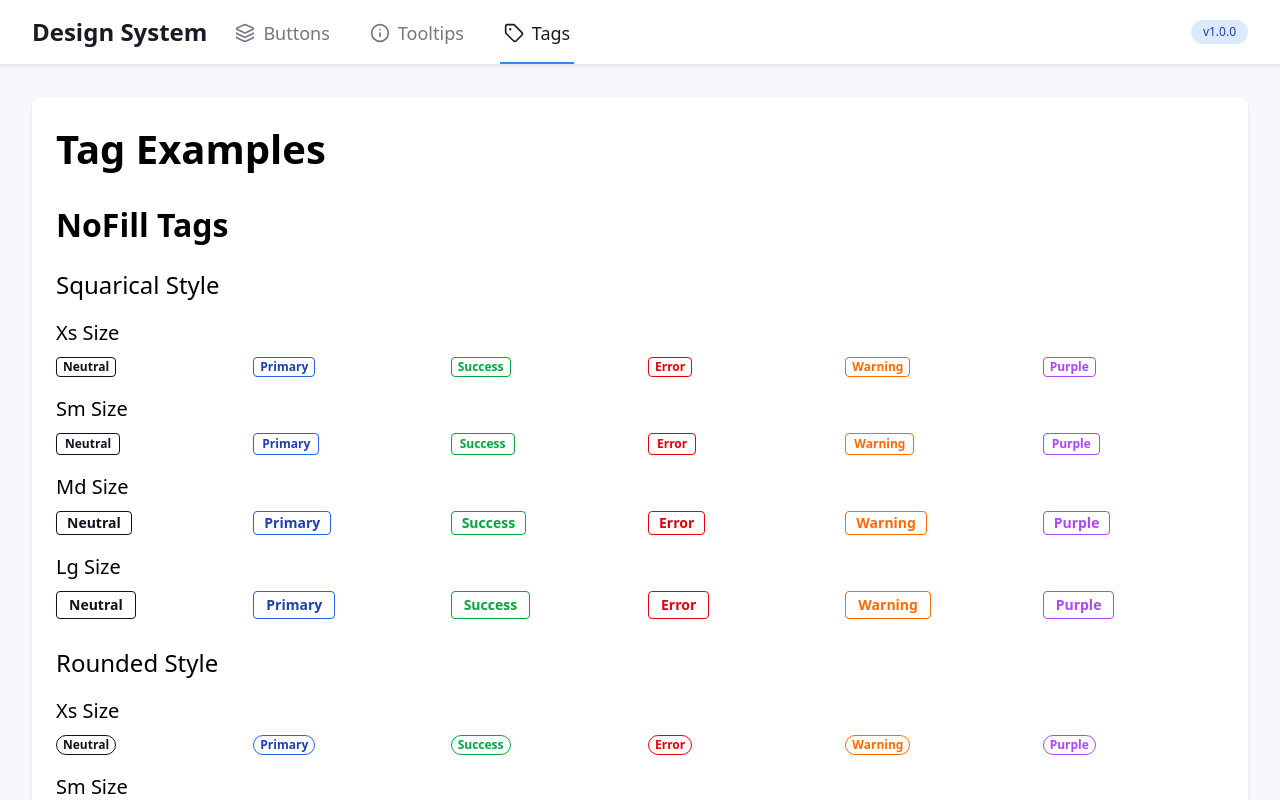
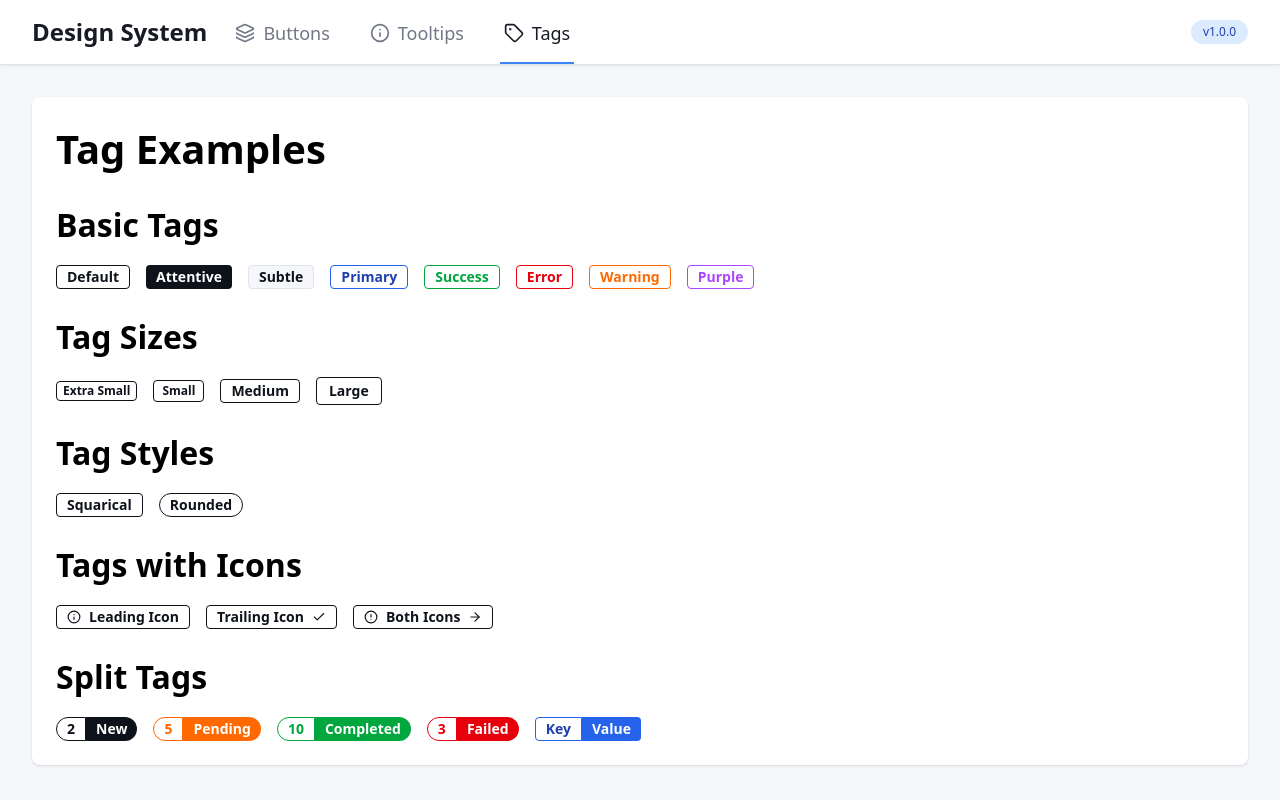
Before and after one commit to vinit-juspay/design-system, a React (Vite) app: page / in a window 1280 px wide. Both pictures are taken after a click on the button "Tags". Shown: the top 800 px of the page. Built offline with nearby package versions, Linux system fonts and the light colour scheme; a web font is replaced by a local one.

Commit message:
resolved pr comments and made the tag rendering simple and straight forward

```diff
--- a/src/App.tsx
+++ b/src/App.tsx
@@ -2,17 +2,9 @@ import { useState } from "react";
 import { Search, Plus, ArrowRight, Trash2, Check, Info, AlertCircle, HelpCircle, Layers, Tag as TagIcon } from "lucide-react";
 import { Tooltip } from "./index";
 import { Button, Tag, SplitTag } from "../lib/main";
-import { themeConfig } from "../lib/themeConfig";
-import { TagVariant, TagStyle, TagSize, TagColor } from "../lib/components/Tag/types";
 
 const App = () => {
   const [activeComponent, setActiveComponent] = useState<'buttons' | 'tooltips' | 'tags'>('buttons');
-
-  // Extract values directly from themeConfig with proper type casting
-  const variants = Object.keys(themeConfig.euler.tag.variant) as TagVariant[];
-  const styles = Object.keys(themeConfig.euler.tag.style) as TagStyle[];
-  const sizes = Object.keys(themeConfig.euler.tag.sizes) as TagSize[];
-  const colors = Object.keys(themeConfig.euler.tag.variant.noFill) as TagColor[];
 
   const renderNavbar = () => (
     <div className="sticky top-0 z-10 bg-white border-b border-gray-200 shadow-sm">
@@ -401,66 +393,88 @@ const App = () => {
     <>
       <h2 className="text-2xl font-semibold">Tag Examples</h2>
 
-      {/* Comprehensive Tag Examples - with default icons on both sides */}
-      {variants.map(variant => (
-        <div key={variant} className="mt-6">
-          <h3 className="text-xl font-semibold capitalize mb-4">{variant} Tags</h3>
+      {/* Basic Tag Examples */}
+      <div className="mt-6">
+        <h3 className="text-xl font-semibold mb-4">Basic Tags</h3>
+        <div className="flex flex-wrap gap-4">
+          <Tag label="Default" />
+          <Tag variant="attentive" label="Attentive" />
+          <Tag variant="subtle" label="Subtle" />
+          <Tag color="primary" label="Primary" />
+          <Tag color="success" label="Success" />
+          <Tag color="error" label="Error" />
+          <Tag color="warning" label="Warning" />
+          <Tag color="purple" label="Purple" />
+        </div>
+      </div>
 
-          {styles.map(style => (
-            <div key={style} className="mb-6">
-              <h4 className="text-lg font-medium capitalize mb-3">{style} Style</h4>
+      {/* Tag Sizes */}
+      <div className="mt-6">
+        <h3 className="text-xl font-semibold mb-4">Tag Sizes</h3>
+        <div className="flex flex-wrap gap-4 items-center">
+          <Tag size="xs" label="Extra Small" />
+          <Tag size="sm" label="Small" />
+          <Tag size="md" label="Medium" />
+          <Tag size="lg" label="Large" />
+        </div>
+      </div>
 
-              {sizes.map(size => (
-                <div key={size} className="mb-4">
-                  <h5 className="text-md font-medium capitalize mb-2">{size} Size</h5>
+      {/* Tag Styles */}
+      <div className="mt-6">
+        <h3 className="text-xl font-semibold mb-4">Tag Styles</h3>
+        <div className="flex flex-wrap gap-4">
+          <Tag tagStyle="squarical" label="Squarical" />
+          <Tag tagStyle="rounded" label="Rounded" />
+        </div>
+      </div>
 
-                  <div className="grid grid-cols-6 gap-4 mb-3">
-                    {colors.map(color => (
-                      <Tag
-                        key={color}
-                        variant={variant}
-                        tagStyle={style}
-                        size={size}
-                        color={color}
-                        label={color.charAt(0).toUpperCase() + color.slice(1)}
-                      />
-                    ))}
-                  </div>
-                </div>
-              ))}
-            </div>
-          ))}
+      {/* Tags with Icons */}
+      <div className="mt-6">
+        <h3 className="text-xl font-semibold mb-4">Tags with Icons</h3>
+        <div className="flex flex-wrap gap-4">
+          <Tag
+            label="Leading Icon"
+            leadingSlot={<Info size={16} />}
+          />
+          <Tag
+            label="Trailing Icon"
+            trailingSlot={<Check size={16} />}
+          />
+          <Tag
+            label="Both Icons"
+            leadingSlot={<AlertCircle size={16} />}
+            trailingSlot={<ArrowRight size={16} />}
+          />
         </div>
-      ))}
+      </div>
 
-      {/* Split Tags - with default icons on both sides */}
+      {/* Split Tags */}
       <div className="mt-6">
         <h3 className="text-xl font-semibold mb-4">Split Tags</h3>
-
-        {styles.map(style => (
-          <div key={style} className="mb-6">
-            <h4 className="text-lg font-medium capitalize mb-3">{style} Style</h4>
-
-            {sizes.map(size => (
-              <div key={size} className="mb-4">
-                <h5 className="text-md font-medium capitalize mb-2">{size} Size</h5>
-
-                <div className="grid grid-cols-6 gap-4 mb-3">
-                  {colors.map(color => (
-                    <SplitTag
-                      key={color}
-                      tagStyle={style}
-                      size={size}
-                      color={color}
-                      leftLabel="Left"
-                      rightLabel="Right"
-                    />
-                  ))}
-                </div>
-              </div>
-            ))}
-          </div>
-        ))}
+        <div className="flex flex-wrap gap-4">
+          <SplitTag leftLabel="2" rightLabel="New" />
+          <SplitTag
+            leftLabel="5"
+            rightLabel="Pending"
+            color="warning"
+          />
+          <SplitTag
+            leftLabel="10"
+            rightLabel="Completed"
+            color="success"
+          />
+          <SplitTag
+            leftLabel="3"
+            rightLabel="Failed"
+            color="error"
+          />
+          <SplitTag
+            leftLabel="Key"
+            rightLabel="Value"
+            color="primary"
+            tagStyle="squarical"
+          />
+        </div>
       </div>
     </>
   );
```
